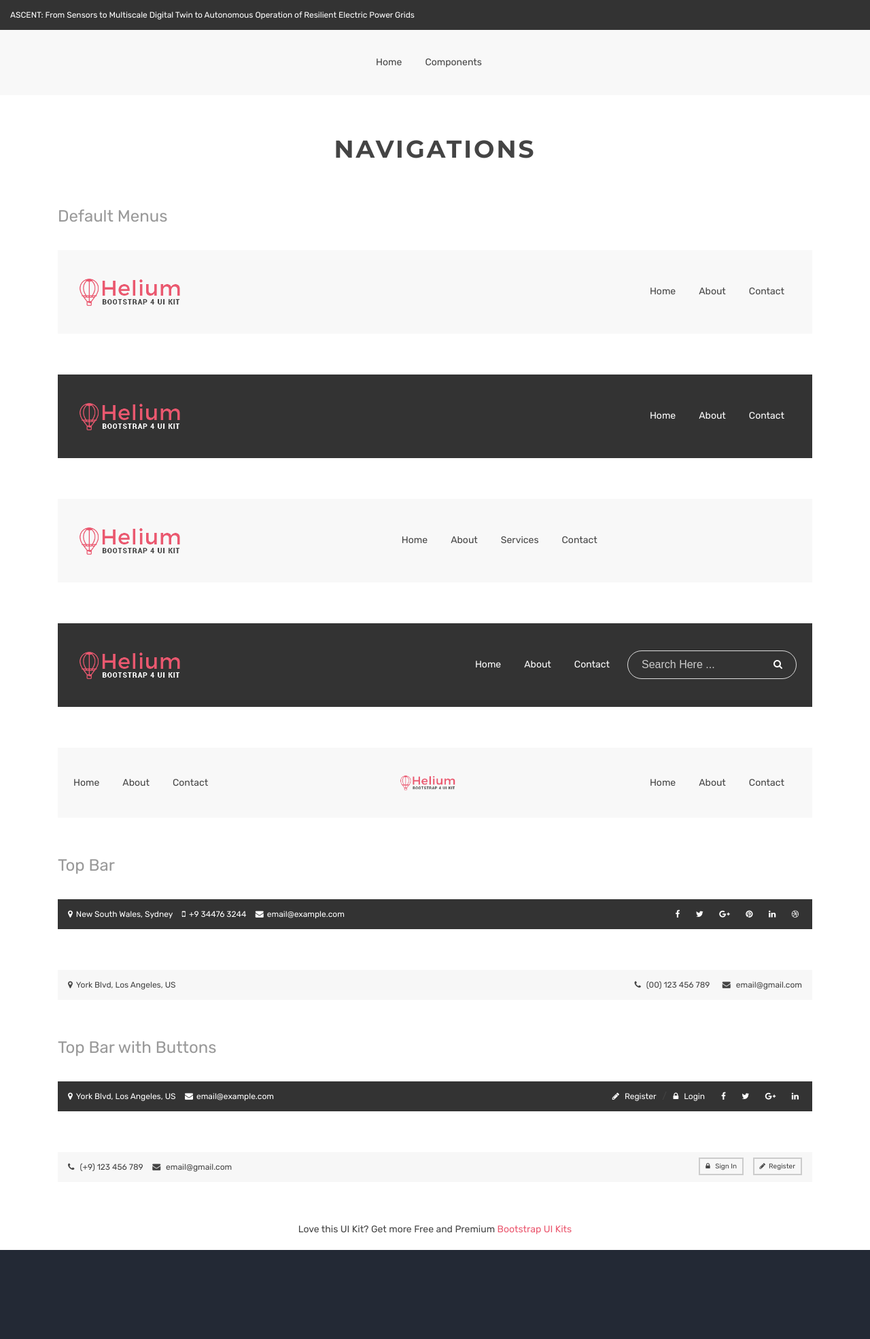
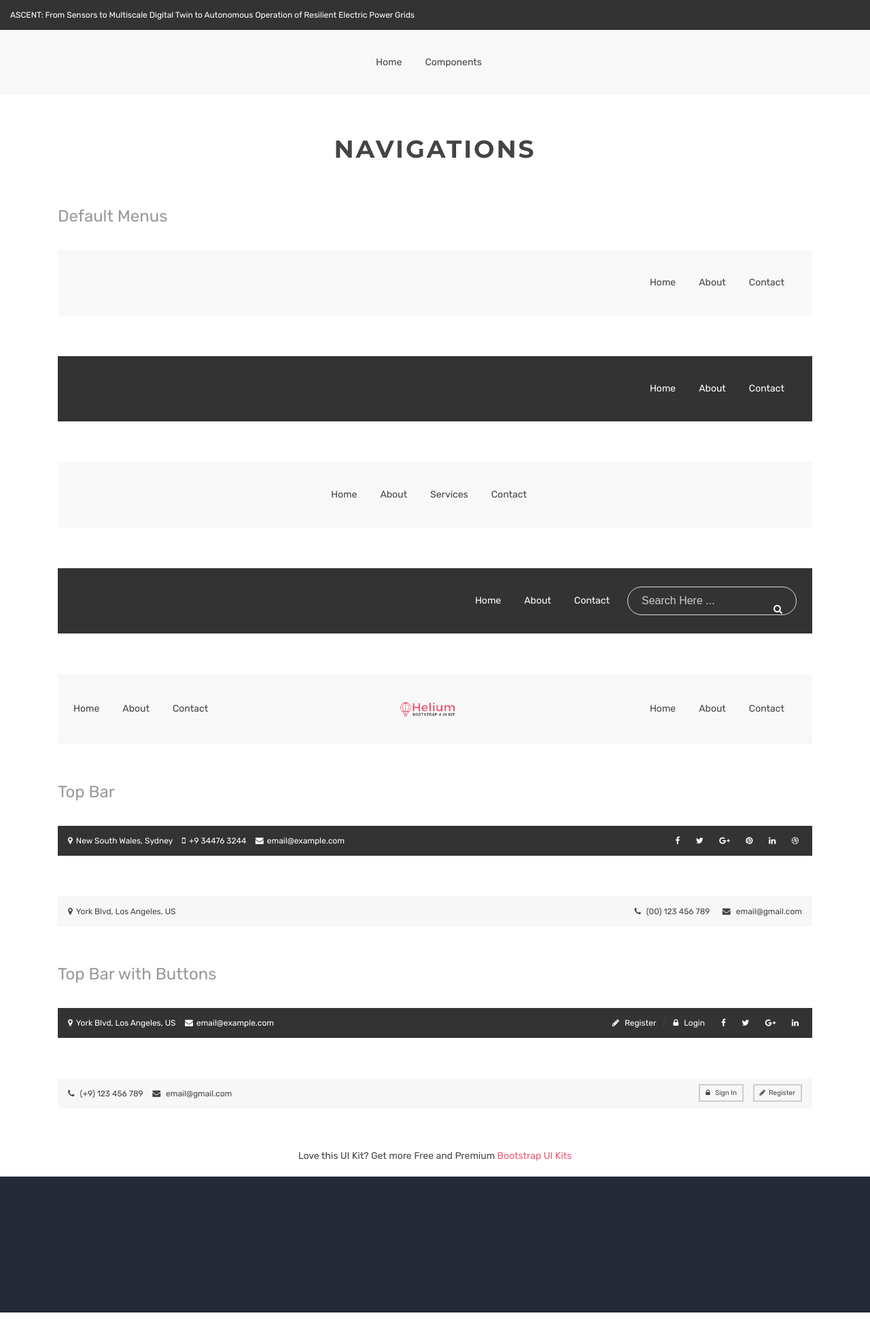
Before and after one commit to ascent-dt/ascent-dt-old.github.io, a Jekyll site: the page built from navigations.html, in a window 1280 px wide. Shown: the top 1970 px of the page at 68% size. Built offline with Jekyll 4.4.1, drawn with Linux system fonts in a browser that asks for light colours.

Commit message:
Update navigations.html

```diff
--- a/navigations.html
+++ b/navigations.html
@@ -26,10 +26,6 @@
             <!-- navbar-default -->
             <nav class="navbar navbar-toggleable-sm navbar-light bg-default">
               <div class="container">
-                <a class="navbar-brand" href="index.html"><img src="{{ BASE_PATH }}/assets/images/logo.png" alt=""></a>
-                <button class="navbar-toggler" type="button" data-toggle="collapse" data-target="#navbar1" aria-expanded="false" aria-label="Toggle navigation">
-                  <i class="fa fa-bars"></i>
-                </button>
                 <div class="collapse navbar-collapse justify-content-end" id="navbar1">
                   <ul class="navbar-nav">
                     <li class="nav-item">
@@ -60,10 +56,6 @@
 
             <nav class="navbar navbar-toggleable-sm navbar-light bg-black">
               <div class="container">
-                <a class="navbar-brand" href="index.html"><img src="{{ BASE_PATH }}/assets/images/logo-2.png" alt=""></a>
-                <button class="navbar-toggler" type="button" data-toggle="collapse" data-target="#navbar2" aria-expanded="false" aria-label="Toggle navigation">
-	                <i class="fa fa-bars"></i>
-	              </button>
                 <div class="collapse navbar-collapse justify-content-end" id="navbar2">
                   <ul class="navbar-nav">
                     <li class="nav-item">
@@ -94,10 +86,6 @@
 
             <nav class="navbar navbar-toggleable-sm navbar-light bg-default">
               <div class="container">
-                <a class="navbar-brand" href="index.html"><img src="{{ BASE_PATH }}/assets/images/logo.png" alt=""></a>
-                <button class="navbar-toggler" type="button" data-toggle="collapse" data-target="#navbar3" aria-expanded="false" aria-label="Toggle navigation">
-	                <i class="fa fa-bars"></i>
-	               </button>
                 <div class="collapse navbar-collapse justify-content-center" id="navbar3">
                   <ul class="navbar-nav">
                     <li class="nav-item">
@@ -121,10 +109,6 @@
 
             <nav class="navbar navbar-toggleable-sm navbar-light bg-black">
               <div class="container">
-                <a class="navbar-brand" href="index.html"><img src="{{ BASE_PATH }}/assets/images/logo-2.png" alt=""></a>
-                <button class="navbar-toggler" type="button" data-toggle="collapse" data-target="#navbar4" aria-expanded="false" aria-label="Toggle navigation">
-	                <i class="fa fa-bars"></i>
-	              </button>
                 <div class="collapse navbar-collapse justify-content-end" id="navbar4">
                   <ul class="navbar-nav">
                     <li class="nav-item">
```
